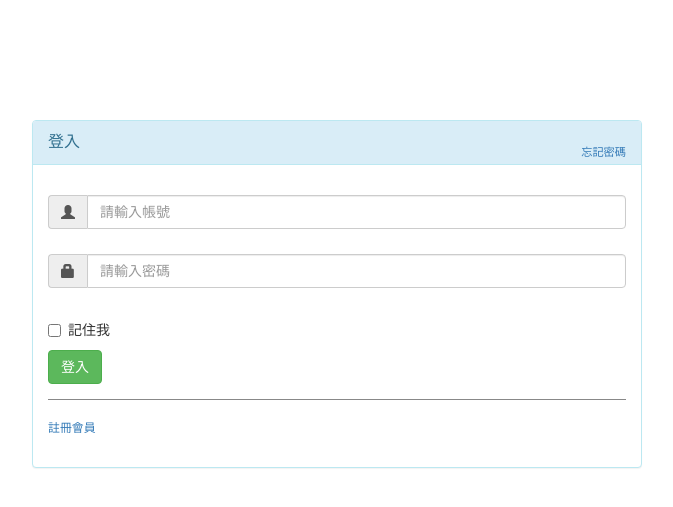
After one commit to SuYoungShen/ConvenientMVC, a CodeIgniter app: page /ConvenientMVC/convenient/login/TRUE in a window 1280 px wide. The commit adds this page. Shown: the top 507 px of the page, without its empty margins (303-976 px from the left). Run offline with CodeIgniter, Linux system fonts and the light colour scheme.

Commit message:
更新 in 20170729

```diff
--- a/application/config/config.php
+++ b/application/config/config.php
@@ -35,7 +35,7 @@ $config['base_url'] = 'http://localhost/ConvenientMVC/';
 | variable so that it is blank.
 |
 */
-$config['index_page'] = 'index.php';
+$config['index_page'] = '';
 
 /*
 |--------------------------------------------------------------------------
--- a/application/config/routes.php
+++ b/application/config/routes.php
@@ -49,7 +49,7 @@ defined('BASEPATH') OR exit('No direct script access allowed');
 | Examples:	my-controller/index	-> my_controller/index
 |		my-controller/my-method	-> my_controller/my_method
 */
-$route['convenient'] = 'convenient';
+$route['convenient'] = 'convenient/login/';
 $route['welcome'] = 'welcome';
 $route['form'] = 'form';
 $route['project'] = 'project';
--- a/application/controllers/Convenient.php
+++ b/application/controllers/Convenient.php
@@ -9,15 +9,102 @@ class Convenient extends CI_Controller {
               $this->load->helper(array('html', 'url', 'form'));
               $this->load->library('session');
       }
+      public function login($status){
+        if ($status == TRUE) {
+          $this->session->sess_destroy();
+        }
+        $data['title'] = '登入';
+        $meta = $this->meta();
+        $data["meta"] = meta($meta);
 
-      public function index()
+        $css = $this->css();//css引入檔案
+        foreach ($css as $key => $value) {
+          $data["css"][$key] = link_tag($value);
+        }
+
+        $js = $this->js();//js引入檔案
+        foreach ($js as $key => $value) {
+          $data["js"][$key] = script_tag($value);
+        }
+
+        $FormLogin = array(
+                      "id" => "loginform",
+                      "class" => "form-horizontal"
+        );
+        $data["form"]["FormLogin"] = form_open(base_url('convenient/CheckLogin/'), $FormLogin);
+
+        $account = array(
+                        "type" => "text",
+                        "class" => "form-control",
+                        "name" => "account",
+                        "id" => "login-username",
+                        "placeholder" => "請輸入帳號",
+                        "required" => "required"
+        );
+        $data["form"]["Account"] = form_input($account);//帳號
+
+        $password = array(
+                        "type" => "password",
+                        "class" => "form-control",
+                        "name" => "password",
+                        "id" => "login-password",
+                        "placeholder" => "請輸入密碼",
+                        "required" => "required"
+        );
+        $data["form"]["Password"] = form_input($password);//密碼
+
+        $submit = array(
+                        "type" => "submit",
+                        "class" => "btn btn-success",
+                        "id" => "btn-login",
+                        "value" => "登入",
+                        "required" => "required"
+        );
+        $data["form"]["submit"] = form_submit($submit);
+
+        $data["form"]["sign"] = anchor(base_url("convenient/login/#"), "註冊會員", array("onClick"=>"$('#loginbox').hide();$('#signupbox').show()"));
+
+        $data["form"]["login"] = anchor(base_url("convenient/login/#"), "返回登入頁面", array("id" => "signinlink","onClick"=>"$('#signupbox').hide(); $('#loginbox').show()"));
+
+        $FormSign = array(
+                      "id" => "signupform",
+                      "class" => "form-horizontal"
+        );
+        $data["form"]["FormSign"] = form_open(base_url('convenient/Registered/'), $FormSign);
+
+        $name = array(
+                        "type" => "text",
+                        "class" => "form-control",
+                        "name" => "name",
+                        "placeholder" => "請輸入姓名",
+                        "required" => "required"
+        );
+        $data["form"]["Name"] = form_input($name);//姓名
+
+        $sign = array(
+                        "type" => "submit",
+                        "class" => "btn btn-info",
+                        "id" => "btn-signup",
+                        "value" => "註冊",
+                        "required" => "required"
+        );
+        $data["form"]["SubmitSign"] = form_submit($sign);
+
+        $this->load->view('convenient/header', $data);
+        $this->load->view('convenient/login');
+      }
+
+      public function CheckLogin(){
+        $account = $this->input->post('account');//使用者輸入的帳號
+        $password = $this->input->post('password');//使用者輸入的密碼
+        $this->con_mondel->CheckLogin($account, $password);//檢查等入狀態
+      }
+
+      public function Order()//訂購頁面
       {
-
+        if (!empty($this->session->tempdata())) {//判斷SESSION如果不等於空的話就跳到訂購頁面
 
           $data["PB"] = $this->con_mondel->Personal_Balance();//會員餘額PB = Personal_Balance
-        echo "<pre>";
-        var_dump($data["PB"]);
-        echo "</pre>";
 
           $data['title'] = '便當系統';
           $data["home"] = anchor(base_url('convenient/'), "C","class='navbar-brand'");
@@ -41,8 +128,8 @@ class Convenient extends CI_Controller {
           $form = array(
                         "class" => "form-horizontal"
           );
+          $data["form"]["TodayStoreName"] = "C";//店家名
           $data["form"]["form"] = form_open(base_url('convenient/insert/'), $form);
-        $data["form"]["TodayStoreName"] = "C";//店家名
 
           $data["form"]["IHTodayID"] = form_hidden("TodayID");//input type="hidden" 店家ID
           $data["form"]["TodayStorePhone"] = "123";//店家電話
@@ -87,6 +174,9 @@ class Convenient extends CI_Controller {
           $this->load->view('convenient/body');
           $this->load->view('convenient/footer');
 
+        }else{
+          redirect("convenient/login/TRUE");//轉到登入頁面
+        }
       }
 
       protected function meta(){
@@ -126,6 +216,10 @@ class Convenient extends CI_Controller {
                 ),
                 array(
                   "href" => "assets/css/bootstrap-select.min.css",
+                  "rel" => "stylesheet"
+                ),
+                array(
+                  "href" => "assets/css/font-awesome.min.css",
                   "rel" => "stylesheet"
                 )
         );
@@ -170,7 +264,6 @@ class Convenient extends CI_Controller {
       // echo  $number = $this->input->post("number");
       // echo  $name = $this->input->input_stream("name", TRUE);
 
-
       }
 
       public function center(){
--- a/application/models/Con_mondel.php
+++ b/application/models/Con_mondel.php
@@ -4,26 +4,32 @@ class Con_mondel extends CI_Model {
         public function __construct()
         {
           $this->load->database();
+          $this->load->library('session');
         }
 
         public function Personal_Balance(){//查詢個人餘額
+          $SB = $this->db->select("Balance")->get_where($this->db->protect_identifiers("balance"), array("MemberID"=>'1'));//查詢table然後以MemberID下條件="SELECT Balance FROM balance WHERE MemberID='1'"
+          return  $SB->last_row('array');//回傳最後一筆資料,傳回陣列
+        }
 
-          // $SB = $this->db->select("Balance")->get_where($this->db->protect_identifiers("balance"), array("MemberID"=>'1'));//查詢table然後以MemberID下條件="SELECT Balance FROM balance WHERE MemberID='1'"
-          // return  $SB->last_row('array');//回傳最後一筆資料,傳回陣列
-          $s = "SELECT * FROM `balance` WHERE MemberID='1'";
-          // $q = $this->db->query($s);
-          // $q->data_seek(5);
-          // $t = $q->unbuffered_row();
-          // $data = array(
-          //               "Balance"=> "1",
-          //               "MemberID"=> "1"
-          //             );
+        public function CheckLogin($account, $password){
+          // $SM = $this->db->select("MemberAccount, MemberPassword")->from("members")->where(array("MemberAccount" => $account, "MemberPassword"=>$password))->get_compiled_select();
+          $SM =
+                $this->db->select("MemberName, MemberAccount, MemberPassword, MemberLevel")->
+                get_where($this->db->protect_identifiers("members"), array("MemberAccount" => $account, "MemberPassword" => $password));
 
-          // $q = $this->db->get('balance');
+          if (!empty($SM)) {
+            $data = $SM->row();//會員資料
+            $MemberData = array(
+                                "login_account_number" => $data->MemberAccount,
+                                "login_account_password" => $data->MemberPassword,
+                                "login_name"=> $data->MemberName
+                              );
 
-
-          echo $this->db->like('name')get_compiled_select("mytable");
-          // return $t;
+            $this->session->set_tempdata($MemberData, NULL, 300);//設定300秒 = 5分鐘就會登出
+            $Level = $data->MemberLevel;//會員等級
+            redirect("convenient/Order/");//轉道訂購頁面
+          }
         }
 }
 
--- /dev/null
+++ b/application/views/convenient/login.php
@@ -0,0 +1,116 @@
+<body>
+  <!--登入----->
+  <div id="loginbox" style="margin-top:50px;" class="mainbox col-md-6 col-md-offset-3 col-sm-8 col-sm-offset-2">
+    <div class="panel panel-info" >
+      <div class="panel-heading">
+        <div class="panel-title">登入</div>
+        <div style="float:right; font-size: 80%; position: relative; top:-10px"><a href="#">忘記密碼</a></div>
+      </div>
+
+      <div style="padding-top:30px" class="panel-body" >
+
+        <div style="display:none" id="login-alert" class="alert alert-danger col-sm-12"></div>
+        <?php echo $form["FormLogin"]; ?>
+
+          <div style="margin-bottom: 25px" class="input-group">
+            <span class="input-group-addon"><i class="glyphicon glyphicon-user"></i></span>
+            <?php echo $form["Account"]; ?>
+          </div>
+
+          <div style="margin-bottom: 25px" class="input-group">
+            <span class="input-group-addon"><i class="glyphicon glyphicon-lock"></i></span>
+            <?php echo $form["Password"]; ?>
+          </div>
+
+          <div class="input-group">
+            <div class="checkbox">
+              <label>
+                <input id="login-remember" type="checkbox" name="remember" value="1">記住我
+              </label>
+            </div>
+          </div>
+
+          <div style="margin-top:10px" class="form-group">
+            <!-- Button -->
+            <div class="col-sm-12 controls">
+              <!-- <button id="btn-login" type="submit" class="btn btn-success">點擊登入</button> -->
+              <?php echo $form["submit"]; ?>
+
+            </div>
+          </div>
+
+          <div class="form-group">
+            <div class="col-md-12 control">
+              <div style="border-top: 1px solid#888; padding-top:20px; font-size:85%" >
+                <?php echo $form["sign"]; ?>
+              </div>
+            </div>
+          </div>
+        </form>
+      </div>
+    </div>
+  </div>
+  <div id="signupbox" style="display:none; margin-top:50px" class="mainbox col-md-6 col-md-offset-3 col-sm-8 col-sm-offset-2">
+    <div class="panel panel-info">
+      <div class="panel-heading">
+        <div class="panel-title">註冊</div>
+        <div style="float:right; font-size: 85%; position: relative; top:-10px">
+          <!-- <a id="signinlink" href="#" onclick="$('#signupbox').hide(); $('#loginbox').show()">返回登入頁面</a> -->
+          <?php echo $form["login"]; ?>
+        </div>
+      </div>
+        <div class="panel-body" >
+
+        <!---註冊----->
+          <?php echo $form["FormSign"]; ?>
+
+            <div id="signupalert" style="display:none" class="alert alert-danger">
+              <p>Error:</p>
+              <span></span>
+            </div>
+
+              <div class="form-group">
+              <label for="Name" class="col-md-3 control-label">姓名</label>
+              <div class="col-md-9">
+                <!-- <input type="text" class="form-control" name="Name" placeholder="Name"> -->
+                <?php echo $form["Name"]; ?>
+              </div>
+            </div>
+
+            <div class="form-group">
+              <label for="account number" class="col-md-3 control-label">帳號</label>
+              <div class="col-md-9">
+                <!-- <input type="text" class="form-control" name="accountnumber" placeholder="account number"> -->
+                <?php echo $form["Account"]; ?>
+              </div>
+            </div>
+            <div class="form-group">
+              <label for="password" class="col-md-3 control-label">密碼</label>
+              <div class="col-md-9">
+                <!-- <input type="password" class="form-control" name="password" placeholder="password"> -->
+                <?php echo $form["Password"]; ?>
+              </div>
+            </div>
+
+            <div class="form-group">
+              <label for="lastname" class="col-md-3 control-label">驗證碼</label>
+              <div class="col-md-9">
+                <input type="text" class="form-control" name="lastname" placeholder="lastname">
+              </div>
+            </div>
+
+            <div class="form-group">
+              <!-- Button -->
+              <div class="col-md-offset-3 col-md-9">
+                <!-- <button id="btn-signup" type="submit" class="btn btn-info">註冊</button> -->
+                <?php echo $form["SubmitSign"]; ?>
+                <span style="margin-left:7px;"></span>
+              </div>
+            </div>
+            <!-- <div style="border-top: 1px solid #999; padding-top:20px"  class="form-group"> -->
+          </div>
+        </form>
+      </div>
+    </div>
+  </div>
+</body>
--- a/application/views/convenient/nav.php
+++ b/application/views/convenient/nav.php
@@ -25,7 +25,7 @@
           <li>
             <button class="btn btn-danger">
               <h4>
-                所剩餘額：<?php //echo $PB["Balance"];?>元
+                所剩餘額：<?php echo $PB["Balance"];?>元
 
                 <?php
                 // echo "所剩餘額：".$ShowBalance[$BalanceCount-1]["Balance"]."元";
@@ -73,7 +73,7 @@
                   ?>
                   <li><?php echo $member_center;//會員中心網址?></li>
                   <li role='separator' class='divider'></li>
-                  <li><a href='login.html'>登出</a></li>
+                  <li><a href='../login/TRUE'>登出</a></li>
                 </ul>
               </div>
             </li>
```
Also changed, not shown: assets/css/font-awesome.min.css (added). Lines whose indentation alone changed are shown as unchanged.
